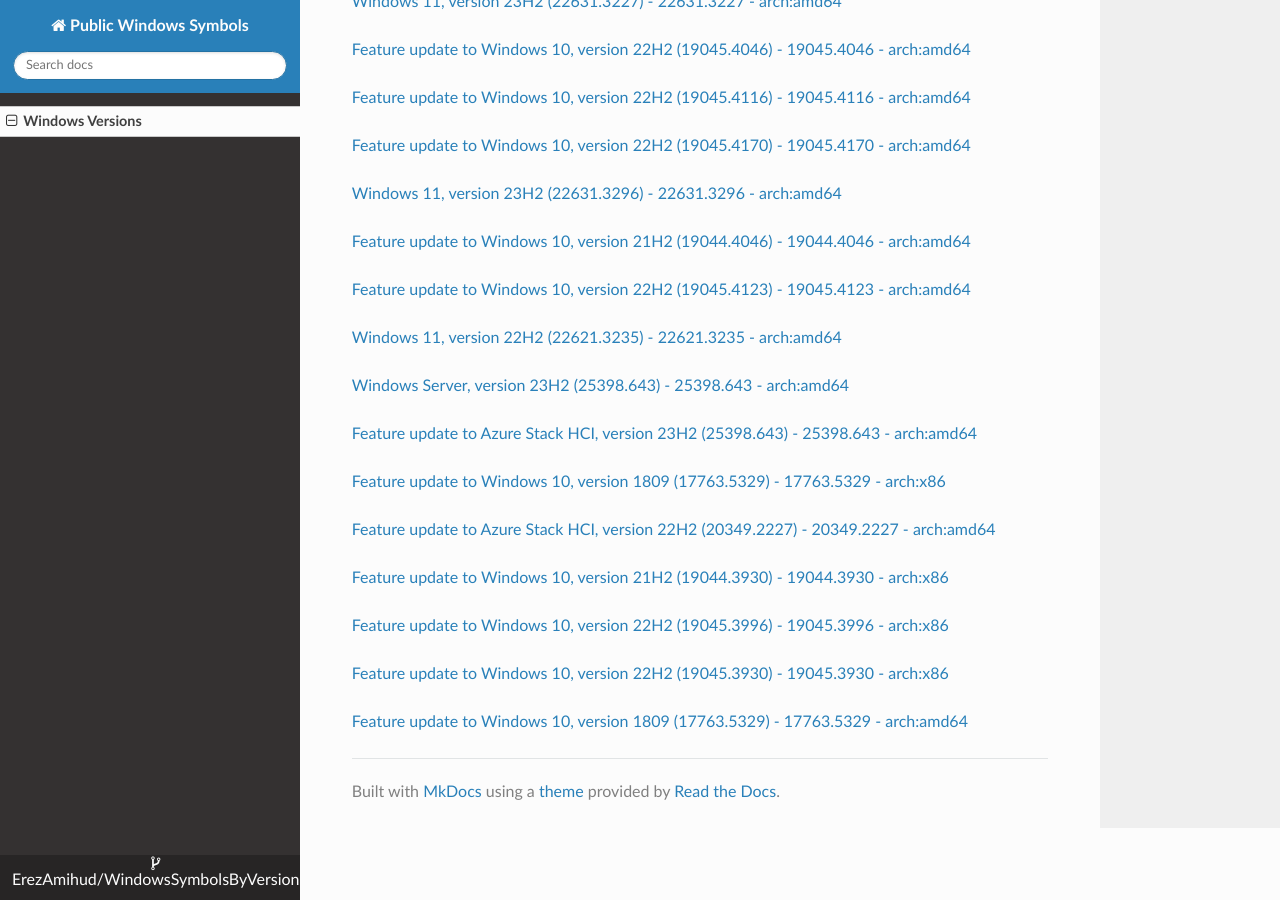
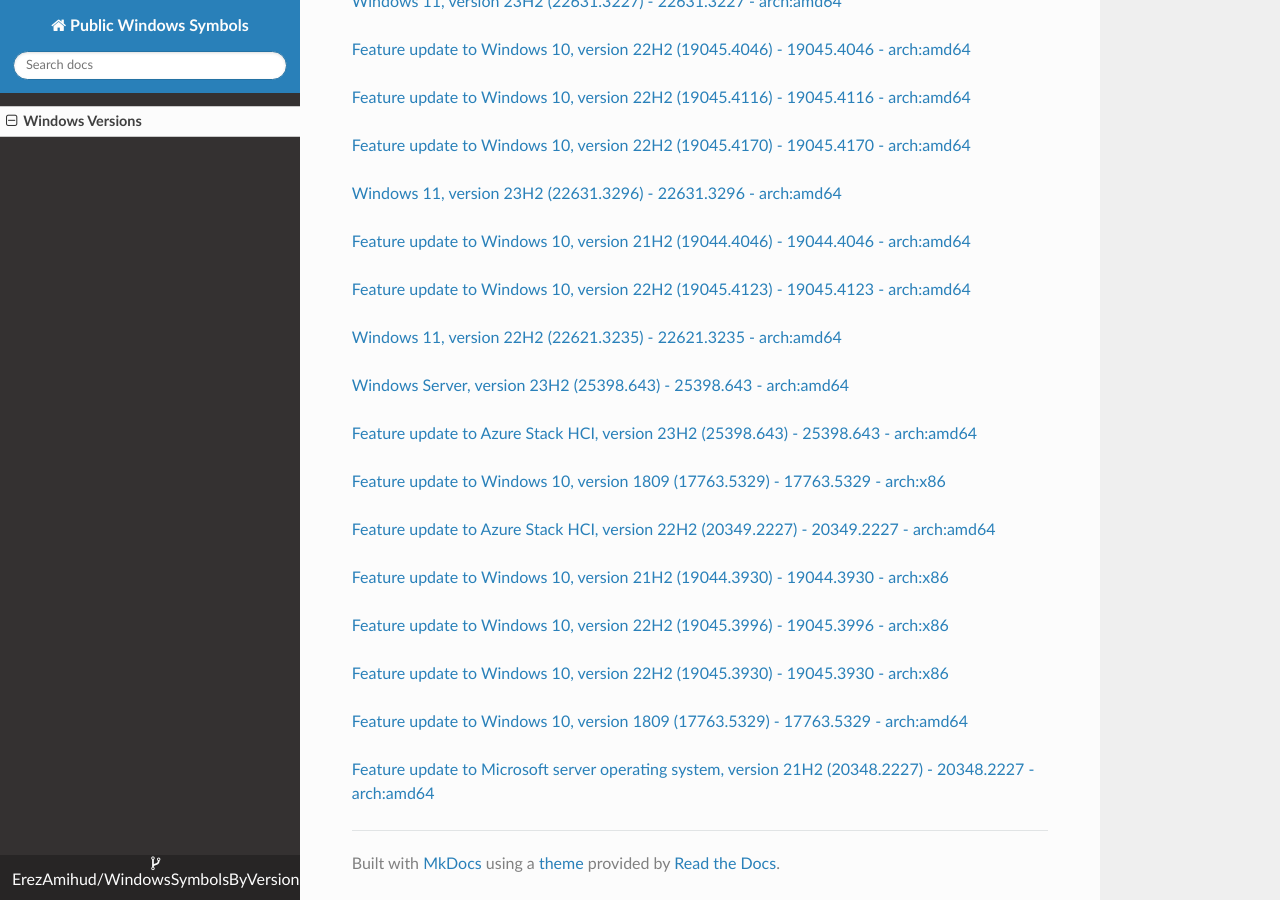
Before and after one commit to ErezAmihud/WindowsSymbolsByVersion, an MkDocs documentation site: the page built from docs/index.md, in a window 1280 px wide and 900 px high, scrolled down 18173 px. Built offline with MkDocs 1.6.1, drawn with Linux system fonts in a browser that asks for light colours; nearby versions of some CDN libraries.

Commit message:
Automated commit, add manifest for 0384a015-21fa-4b4c-bcfc-bf12721ceb48

```diff
--- a/docs/index.md
+++ b/docs/index.md
@@ -997,3 +997,6 @@
 
 
 [Feature update to Windows 10, version 1809 (17763.5329) - 17763.5329 - arch:amd64](https://github.com/ErezAmihud/WindowsSymbolsByVersion/blob/main/manifests/57491d4e-16c1-4673-ae22-daef362f60a8.manifest)
+
+
+[Feature update to Microsoft server operating system, version 21H2 (20348.2227) - 20348.2227 - arch:amd64](https://github.com/ErezAmihud/WindowsSymbolsByVersion/blob/main/manifests/0384a015-21fa-4b4c-bcfc-bf12721ceb48.manifest)
```
Also changed, not shown: process_builds.json (+1 -1 lines), 1 other file.
